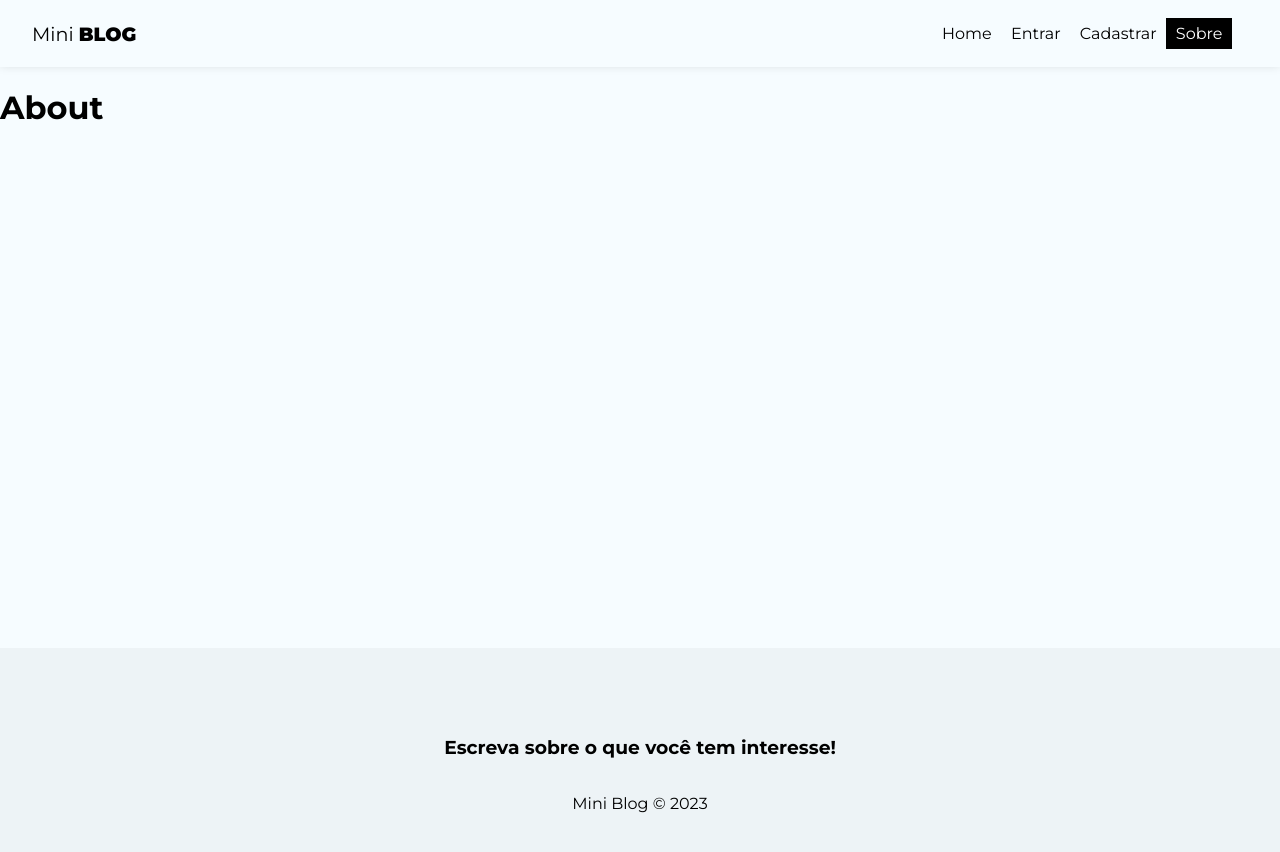
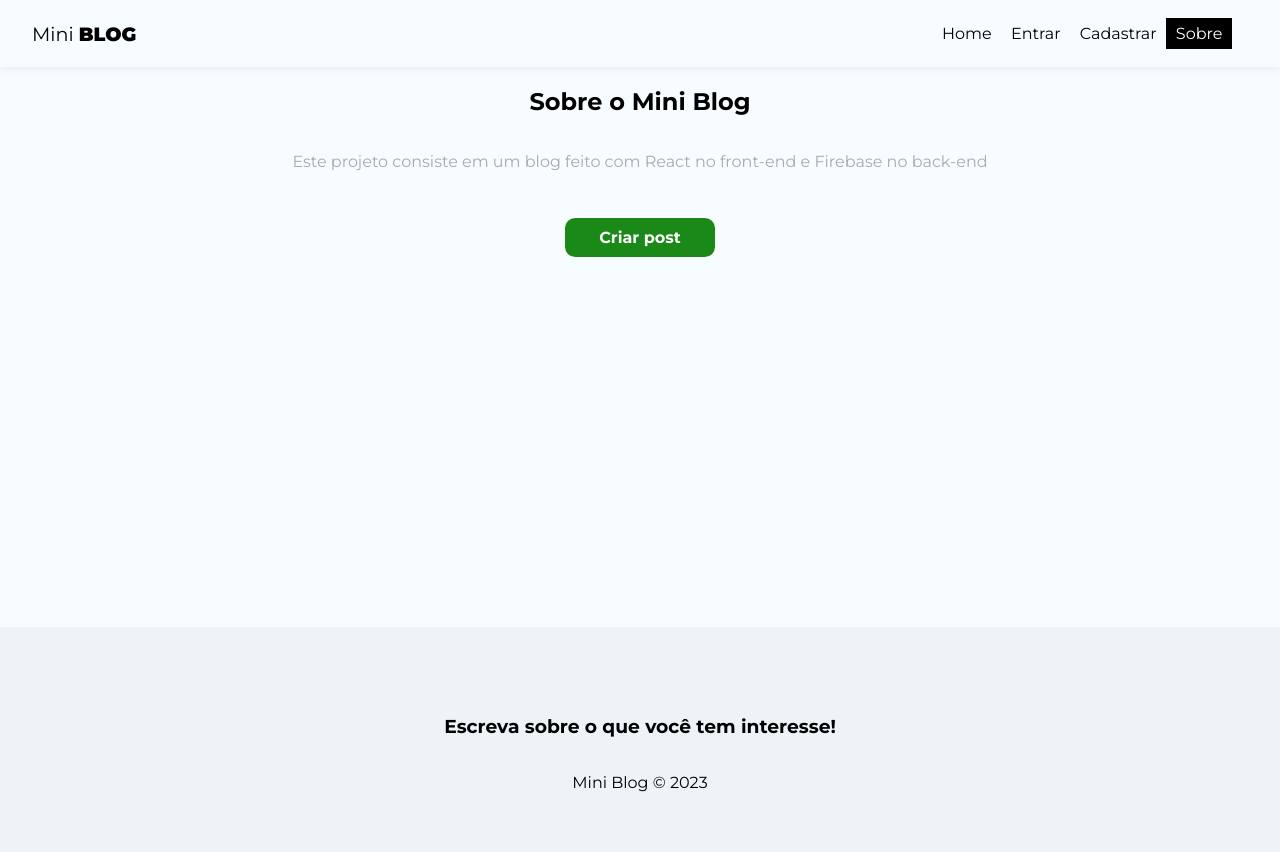
Before and after one commit to majunior07/miniblog, a React (Create React App) app: page /about in a window 1280 px wide. Shown: the top 852 px of the page. Built offline with nearby package versions, Linux system fonts and the light colour scheme; no server answers.

Commit message:
Primeiro commit do dia 04/08/2023

```diff
--- a/src/components/Navbar.js
+++ b/src/components/Navbar.js
@@ -8,6 +8,7 @@
 
 const Navbar = () => {
     const { user } = useAuthValue();
+    const { logout } = useAuthentication();
 
     return(
         <nav className={styles.navbar}>
@@ -71,6 +72,11 @@
                         Sobre
                     </NavLink>
                 </li>
+                {user && (
+                    <li>
+                        <button onClick={logout}>Sair</button>
+                    </li>
+                )}
             </ul>
         </nav>
     );
--- a/src/hooks/Authentication.js
+++ b/src/hooks/Authentication.js
@@ -5,7 +5,7 @@
     createUserWithEmailAndPassword,
     signInWithEmailAndPassword,
     updateProfile,
-    signOut
+    signOut,
 } from 'firebase/auth';
 
 import { useState, useEffect } from 'react';
@@ -26,6 +26,7 @@
         }
     }
 
+    // register
     const createUser = async (data) => {
         checkIfIsCancelled();
 
@@ -65,7 +66,13 @@
             setLoading(false);
             setError(systemErrorMessage);
         }
+    };
 
+    // logout - sign out
+    const logout = () => {
+        checkIfIsCancelled();
+
+        signOut(auth);
     };
 
     useEffect(() => {
@@ -77,6 +84,7 @@
         createUser,
         error,
         loading,
+        logout,
     };
 
 };
--- a/src/pages/About/About.js
+++ b/src/pages/About/About.js
@@ -1,9 +1,20 @@
+// CSS
 import styles from './About.module.css';
+
+import { Link } from 'react-router-dom';
 
 const About = () => {
     return(
-        <div>
-            <h1>About</h1>
+        <div className={styles.about}>
+            <h2>
+                Sobre o Mini <span>Blog</span>
+            </h2>
+            <p>
+                Este projeto consiste em um blog feito com React no front-end e Firebase no back-end
+            </p>
+            <Link to="/posts/create" className="btn">
+                Criar post
+            </Link>
         </div>
     );
 };
--- a/src/pages/About/About.module.css
+++ b/src/pages/About/About.module.css
@@ -0,0 +1,18 @@
+.about{
+    text-align: center;
+    display: flex;
+    flex-direction: column;
+    align-items: center;
+}
+
+.about p{
+    color: #aaa;
+    margin-bottom: 2em;
+}
+
+.about a {
+    /*a é referente ao Link Criar post*/
+    display: block;
+    margin-top: 15px;
+    padding: 10px 15px;
+}
```
